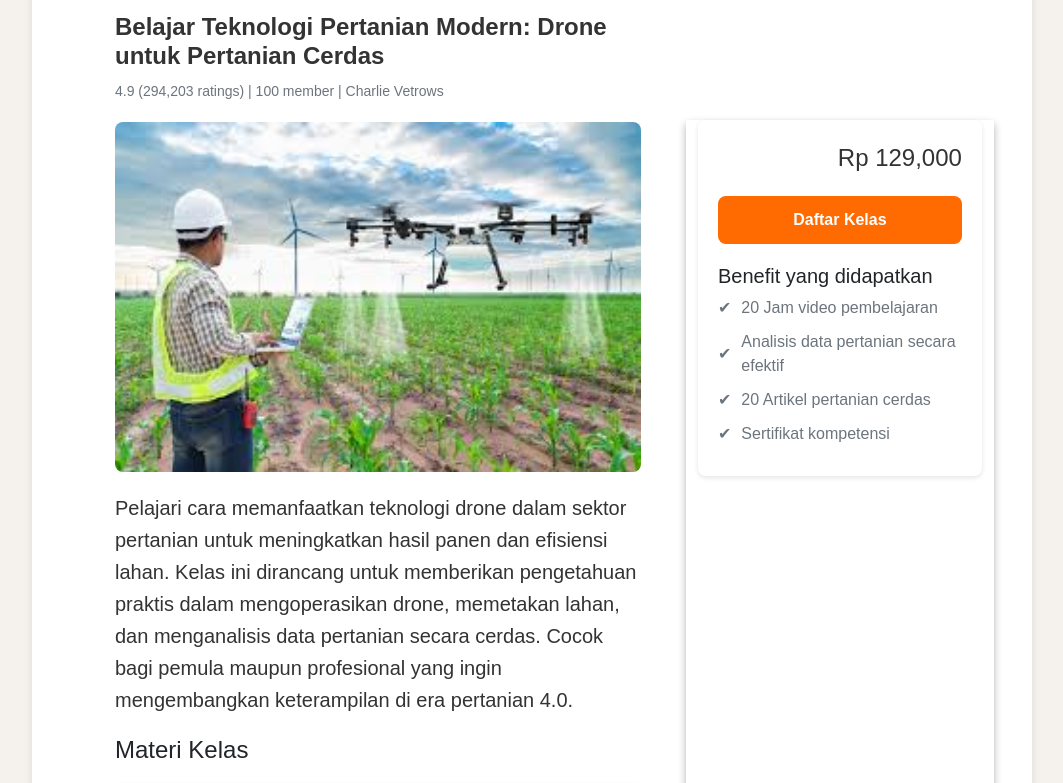
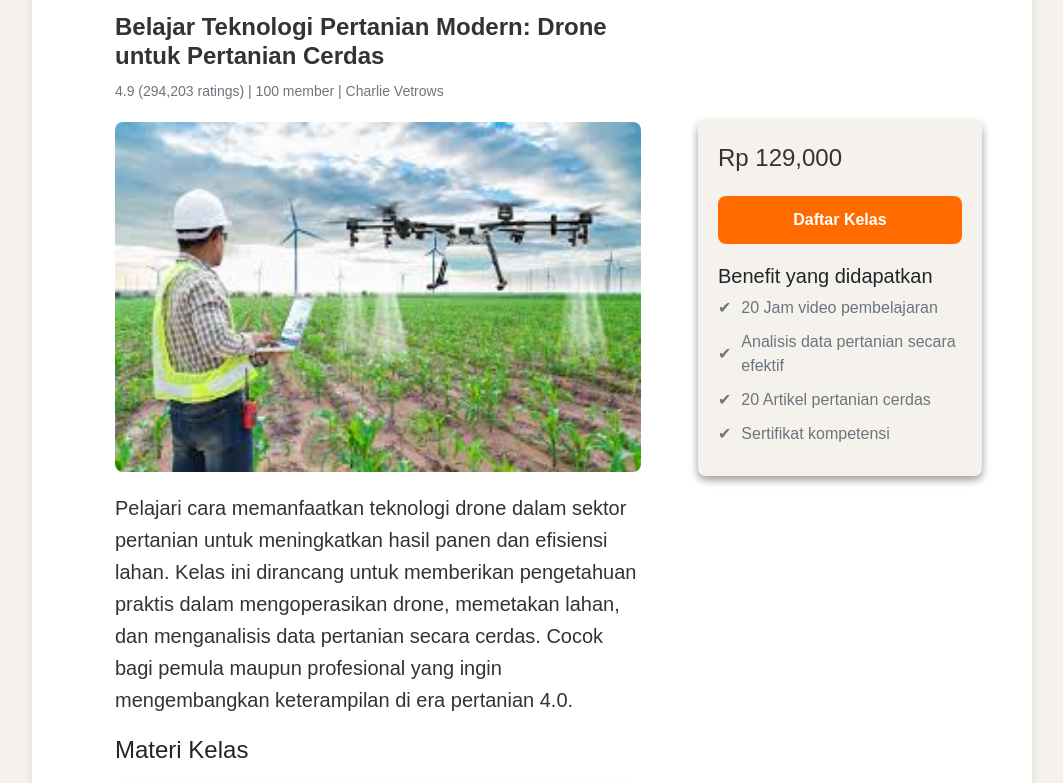
Before and after one commit to aihfdzah/GreeNext, a React (Vite) app: page /kelas in a window 1280 px wide. Shown: the part 2660-3443 px from the top of the page, without its empty margins (108-1171 px from the left). Built offline with nearby package versions, Linux system fonts and the light colour scheme.

Commit message:
change css in b.card kelasdetail

```diff
--- a/src/App.css
+++ b/src/App.css
@@ -344,7 +344,6 @@ option {
     flex: 0 0 33.33%;
     max-width: 33.33%;
     margin-top: 17%;
-    box-shadow: 0px 4px 8px rgba(0, 0, 0, 0.3);
 
 }
 /* Course Details */
@@ -371,14 +370,14 @@ option {
 }
 /* Benefits Section */
 .benefits-card {
-    background-color: #fff;
+    background-color: var(--background-color);
     padding: 20px;
     border-radius: 8px;
-    box-shadow: 0 2px 5px rgba(0,0,0,0.1);
+    box-shadow: 0 4px 8px rgba(0,0,0,0.4);
 }
 .price {
     font-size: 24px;
-    text-align: right;
+    text-align: left;
     color: #333;
     margin-bottom: 20px;
 }
```
